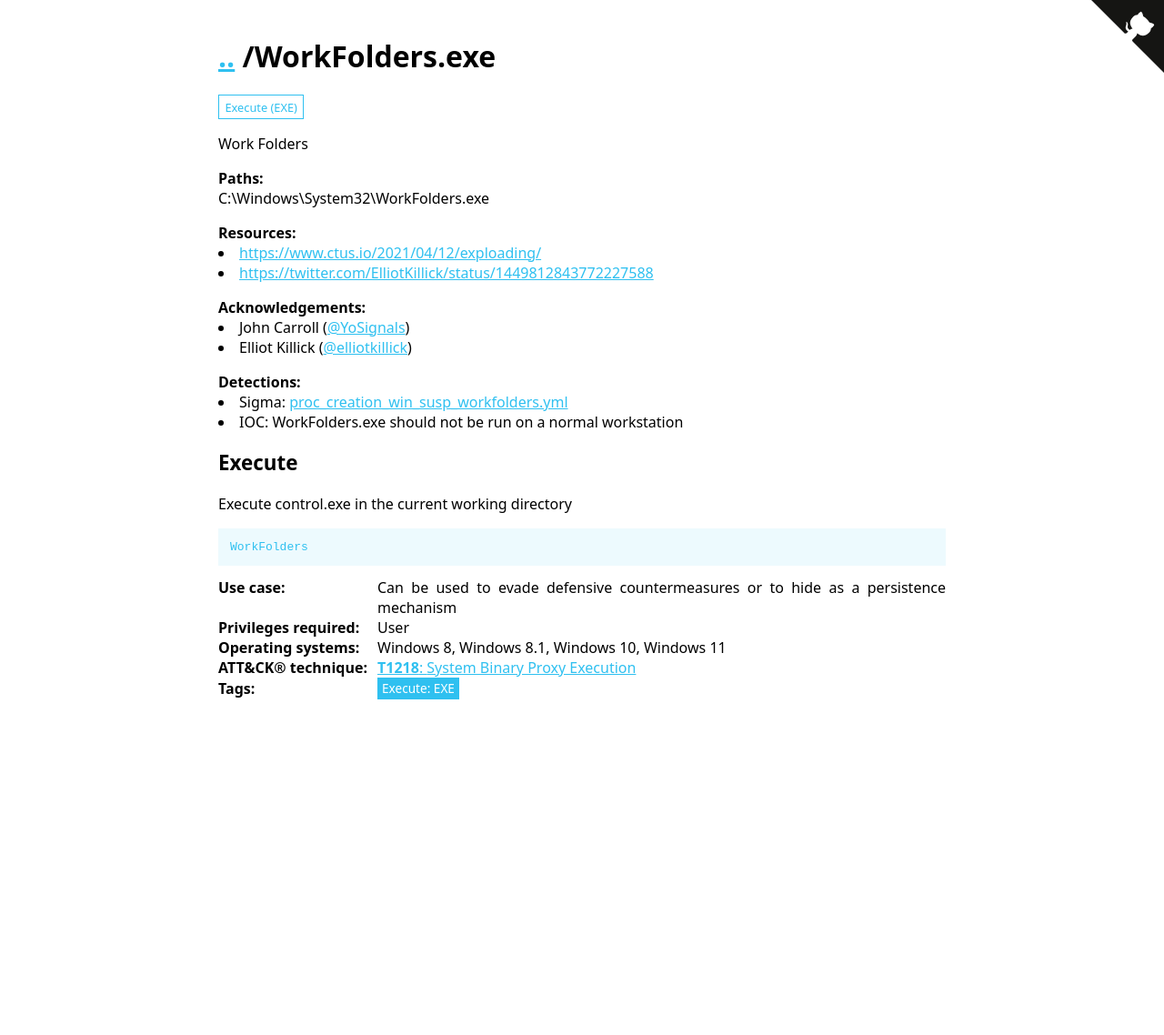
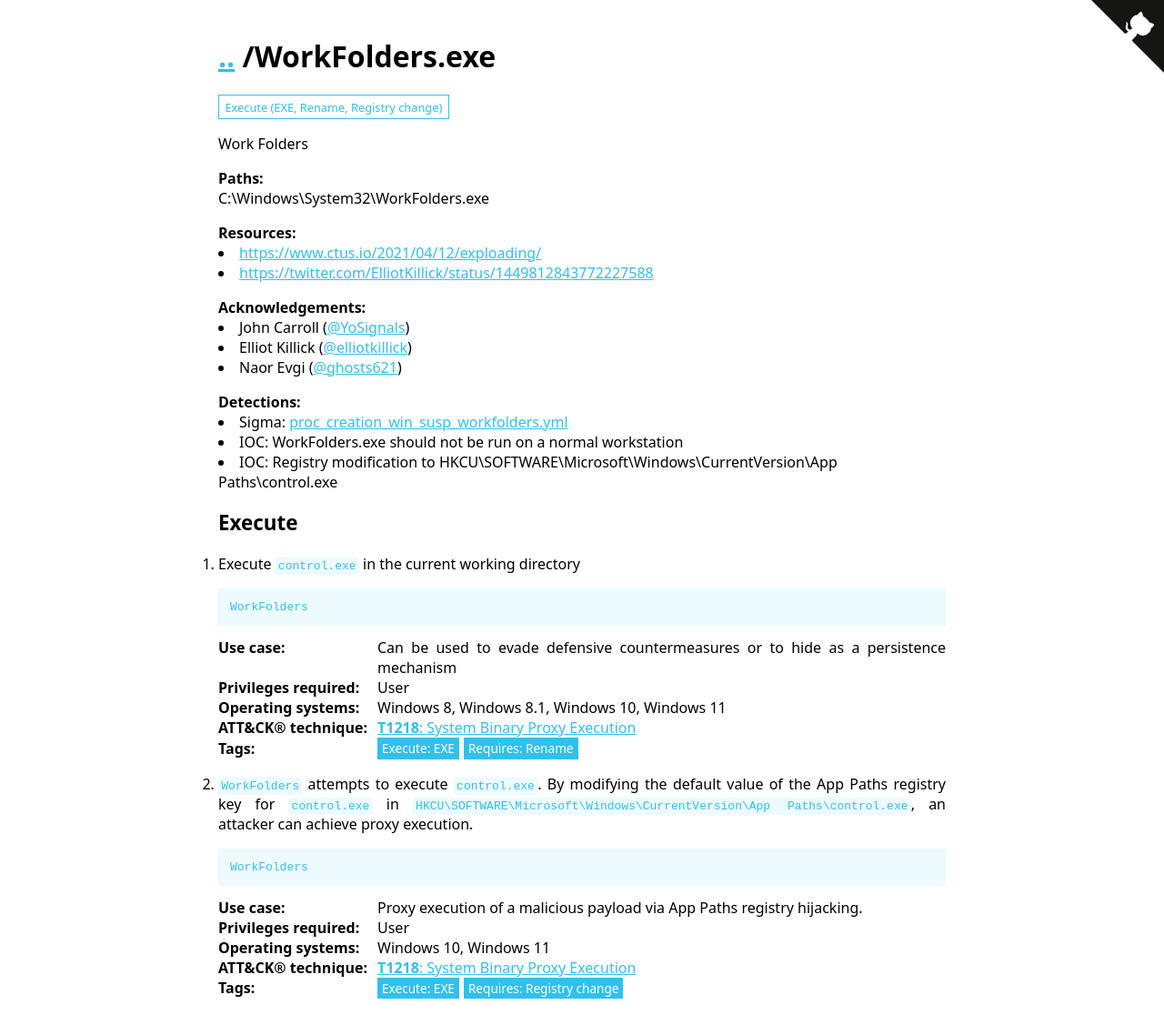
Before and after one commit to LOLBAS-Project/LOLBAS-Project.github.io, a Jekyll site: the page built from _lolbas/Binaries/WorkFolders.md, in a window 1280 px wide. Shown: the whole page at 91% size. Built offline with Jekyll 4.4.1, drawn with Linux system fonts in a browser that asks for light colours; before the commit the page ends 900 px from its top, so only the background shows below that.

Commit message:
Applying update LOLBAS-Project/LOLBAS@41458bdce05a062a7fd11dadd412573068ad036a

```diff
--- a/_lolbas/Binaries/WorkFolders.md
+++ b/_lolbas/Binaries/WorkFolders.md
@@ -5,7 +5,7 @@ Author: Elliot Killick
 Created: 2021-08-16
 Commands:
   - Command: WorkFolders
-    Description: Execute control.exe in the current working directory
+    Description: Execute `control.exe` in the current working directory
     Usecase: Can be used to evade defensive countermeasures or to hide as a persistence mechanism
     Category: Execute
     Privileges: User
@@ -13,11 +13,23 @@ Commands:
     OperatingSystem: Windows 8, Windows 8.1, Windows 10, Windows 11
     Tags:
       - Execute: EXE
+      - Requires: Rename
+  - Command: WorkFolders
+    Description: '`WorkFolders` attempts to execute `control.exe`. By modifying the default value of the App Paths registry key for `control.exe` in `HKCU\SOFTWARE\Microsoft\Windows\CurrentVersion\App Paths\control.exe`, an attacker can achieve proxy execution.'
+    Usecase: Proxy execution of a malicious payload via App Paths registry hijacking.
+    Category: Execute
+    Privileges: User
+    MitreID: T1218
+    OperatingSystem: Windows 10, Windows 11
+    Tags:
+      - Execute: EXE
+      - Requires: Registry change
 Full_Path:
   - Path: C:\Windows\System32\WorkFolders.exe
 Detection:
   - Sigma: https://github.com/SigmaHQ/sigma/blob/683b63f8184b93c9564c4310d10c571cbe367e1e/rules/windows/process_creation/proc_creation_win_susp_workfolders.yml
   - IOC: WorkFolders.exe should not be run on a normal workstation
+  - IOC: Registry modification to HKCU\SOFTWARE\Microsoft\Windows\CurrentVersion\App Paths\control.exe
 Resources:
   - Link: https://www.ctus.io/2021/04/12/exploading/
   - Link: https://twitter.com/ElliotKillick/status/1449812843772227588
@@ -26,4 +38,6 @@ Acknowledgement:
     Handle: '@YoSignals'
   - Person: Elliot Killick
     Handle: '@elliotkillick'
+  - Person: Naor Evgi
+    Handle: '@ghosts621'
 ---
```
